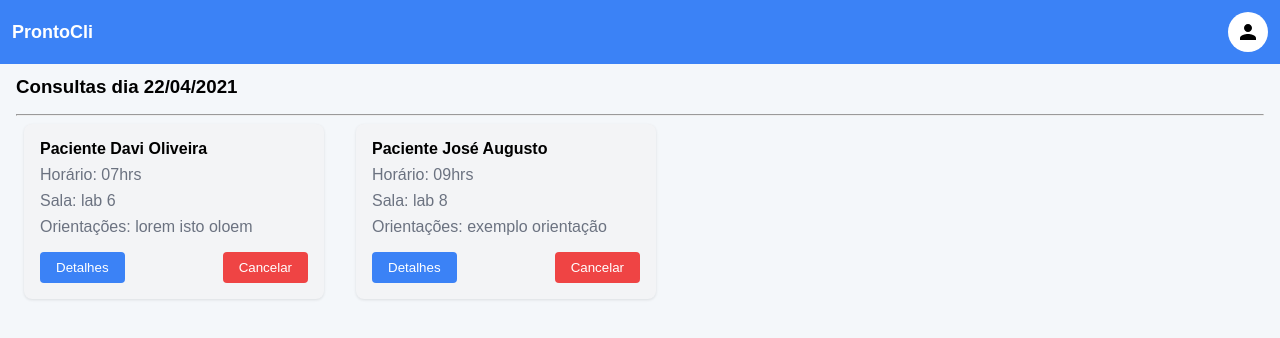
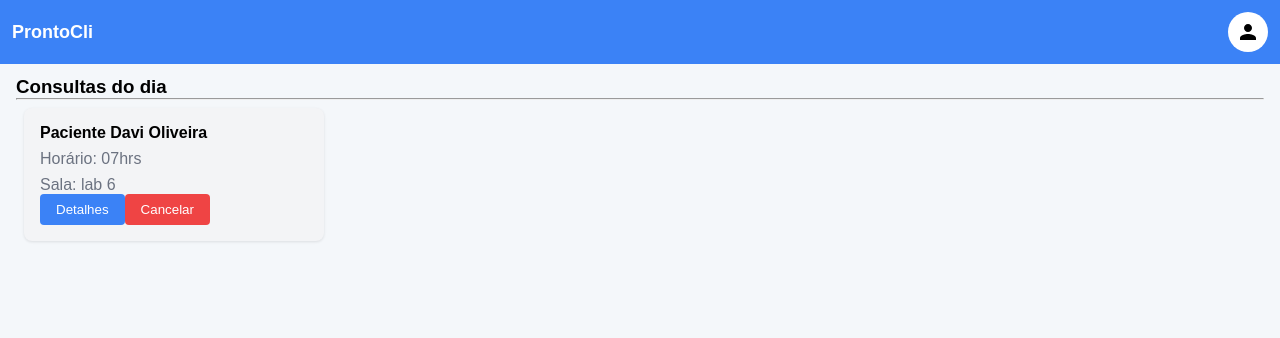
Before and after one commit to Augusto240/ProntoClin, a React (Vite) app in the folder ReactProntoClin/prontoclin/: page /tela-medico in a window 1280 px wide. Shown: the top 338 px of the page. Built offline with nearby package versions, Linux system fonts and the light colour scheme.

Commit message:
login do médico funcionando e redirecionando para a tela do médico

```diff
--- a/ReactProntoClin/prontoclin/src/pages/login/Login.jsx
+++ b/ReactProntoClin/prontoclin/src/pages/login/Login.jsx
@@ -1,11 +1,9 @@
-import React from 'react';
+import React, { useState } from 'react';
 import { useNavigate } from "react-router-dom";
 import "./Login.css";
-import { useState } from 'react';
 
 const Login = () => {
   const navigate = useNavigate();
-
   const [email, setEmail] = useState('');
   const [password, setPassword] = useState('');
   const [error, setError] = useState('');
@@ -14,31 +12,39 @@ const Login = () => {
     event.preventDefault();
 
     try {
-      const Credenciais = { email, senha: password };
-      console.log(Credenciais);
+      const credenciais = { email, senha: password };
 
-      try {
       const response = await fetch("http://localhost:8081/auth/login", {
         method: 'POST',
         headers: {
           'Content-Type': 'application/json',
         },
-          body: JSON.stringify(Credenciais), // Aqui estava vazio antes
+        body: JSON.stringify(credenciais),
       });
 
       const data = await response.json();
-        console.log(data);
 
-        if (data.success) {  // Aqui estava 'response.success', mas deveria ser 'data.success'
+      if (response.ok && data.token) {
         console.log('Login bem-sucedido!', data);
-          navigate('/tela-paciente'); // Redireciona após login bem-sucedido
+
+        // Armazena o token e tipo de usuário no localStorage
+        localStorage.setItem("token", data.token);
+
+        // 🔹 Como o backend não retorna o userType, precisa ser ajustado:
+        const userType = "MÉDICO"; // ⚠️ Troque isso para uma lógica real
+
+        localStorage.setItem("userType", userType);
+
+        // Redireciona baseado no tipo de usuário
+        if (userType === "MÉDICO") {
+          navigate("/tela-medico");
+        } else if (userType === "PACIENTE") {
+          navigate("/tela-paciente");
+        } else {
+          setError("Tipo de usuário desconhecido.");
+        }
       } else {
         setError('Credenciais inválidas');
-        }
-
-      } catch (error) {
-        console.error('Erro na requisição', error);
-        throw new Error('Erro ao autenticar');
       }
     } catch (err) {
       setError('Erro ao autenticar. Tente novamente.');
@@ -50,9 +56,10 @@ const Login = () => {
     <div className="container">
       <div className="login-section">
         <h2>Entrar na conta</h2>
+        {error && <p className="error">{error}</p>}
         <form onSubmit={handleSubmit}>
-          <input type="text" placeholder="email" className="input-field" value={email} onChange={(e) => setEmail(e.target.value)}/>
-          <input type="password" placeholder="**********" className="input-field" value={password} onChange={(e) => setPassword(e.target.value)} />
+          <input type="text" placeholder="email" className="input-field" value={email} onChange={(e) => setEmail(e.target.value)} required />
+          <input type="password" placeholder="**********" className="input-field" value={password} onChange={(e) => setPassword(e.target.value)} required />
           <br />
           <button type="submit" className="btn">Entrar</button>
         </form>
--- a/ReactProntoClin/prontoclin/src/pages/pagina-medico/TelaMedico.jsx
+++ b/ReactProntoClin/prontoclin/src/pages/pagina-medico/TelaMedico.jsx
@@ -2,43 +2,25 @@ import React from "react";
 import Header from '../../componement/Header';
 import "./TelaMedico.css";
 
-
 const TelaMedico = () => {
   return (
     <div>
-
         <Header />
-
         <div className="main">
-          <div className="actions">
-              <h3> Consultas dia 22/04/2021</h3>
-          </div>
-
+          <h3>Consultas do dia</h3>
           <hr/>
           <div className="cards-container">
               <div className="card">
                   <h2>Paciente Davi Oliveira</h2>
                   <p>Horário: 07hrs</p>
                   <p>Sala: lab 6</p>
-                  <p>Orientações: lorem isto oloem</p>
-                  <div class="buttons">
-                      <button className="details">Detalhes</button>
-                      <button className="cancel">Cancelar</button>
-                  </div>
-              </div>
-              <div className="card">
-                  <h2>Paciente José Augusto</h2>
-                  <p>Horário: 09hrs</p>
-                  <p>Sala: lab 8</p>
-                  <p>Orientações: exemplo orientação</p>
-                  <div className="buttons">
-                      <button className="details">Detalhes</button>
-                      <button className="cancel">Cancelar</button>
-                  </div>
+                  <button className="details">Detalhes</button>
+                  <button className="cancel">Cancelar</button>
               </div>
           </div>
       </div>
     </div>
-    )
-}
+  );
+};
+
 export default TelaMedico;
```
Lines whose indentation alone changed are shown as unchanged.
